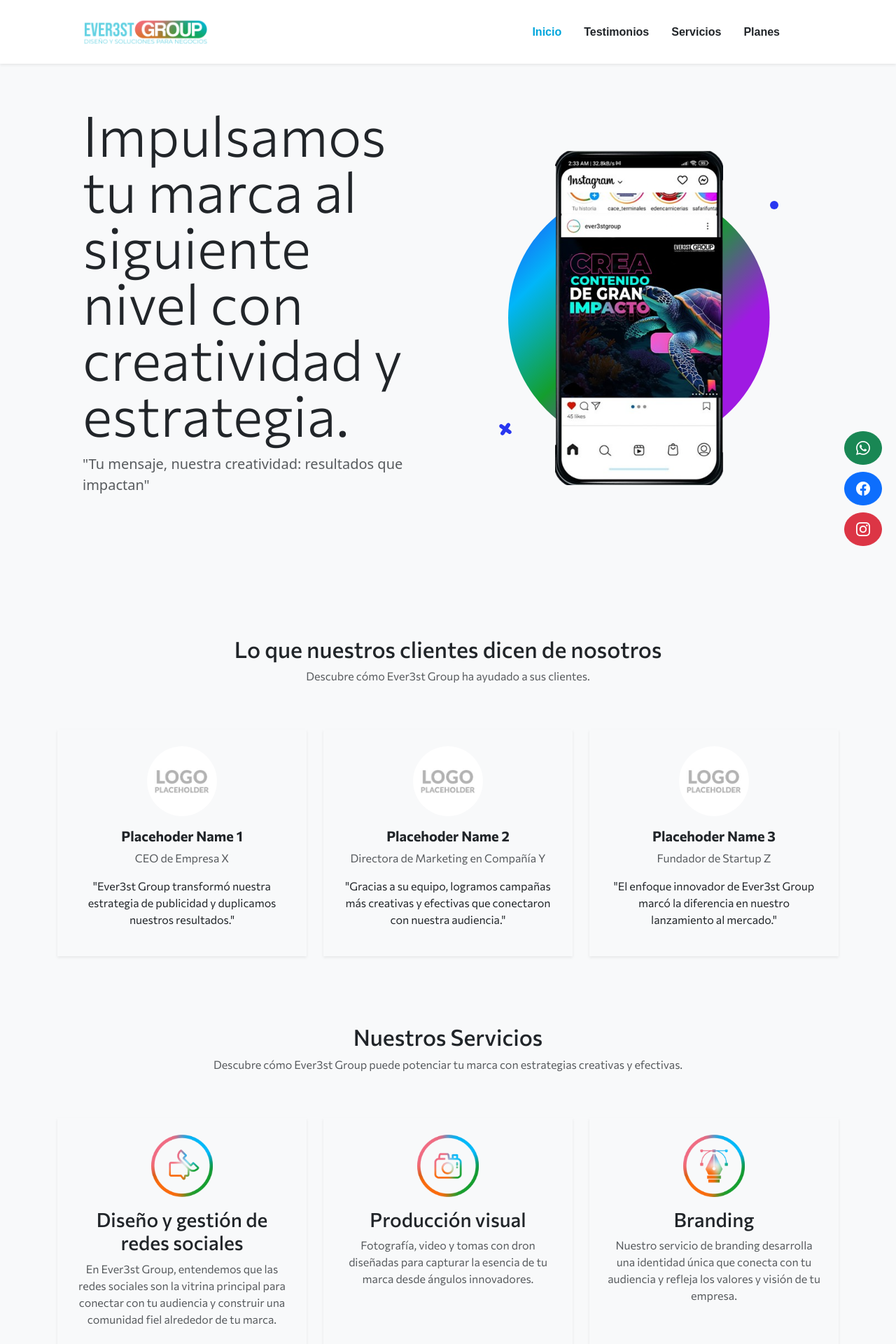
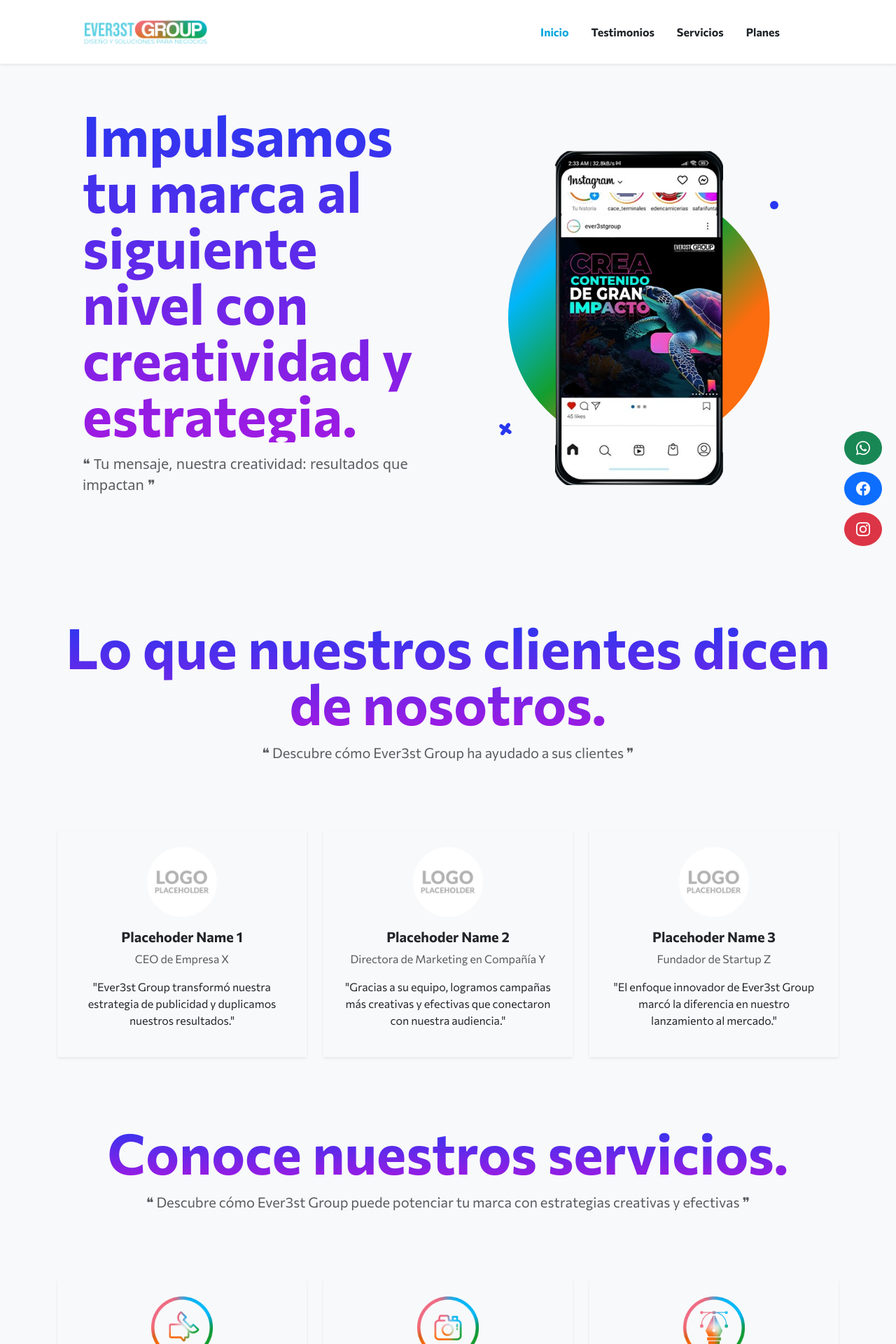
Before and after one commit to DaveLop23/ever3st, a React (Create React App) app: page / in a window 1280 px wide. Shown: the top 1920 px of the page at 70% size. Built offline with nearby package versions, Linux system fonts and the light colour scheme.

Commit message:
optimizacion de codigo
se optimiza codigo y se agregan estilos

```diff
--- a/src/components/Masthead.jsx
+++ b/src/components/Masthead.jsx
@@ -6,54 +6,37 @@ const Masthead = () => {
       <div className="container px-5">
         <div className="row gx-5 align-items-center">
           <div className="col-lg-6">
-            {/* Masthead text and app badges */}
             <div className="mb-5 mb-lg-0 text-center text-lg-start">
-              <h1 className="display-1 lh-1 mb-3">
-                Impulsamos tu marca al siguiente nivel con creatividad y estrategia.
-              </h1>
-              <p className="lead fw-normal text-muted mb-5">
-                "Tu mensaje, nuestra creatividad: resultados que impactan"
-              </p>
+              <h1 className="display-1 lh-1 mb-3 fw-bolder text-gradient">  Impulsamos tu marca al siguiente nivel con creatividad y estrategia. </h1>
+              <p className="lead fw-normal text-muted mb-5"> ❝ Tu mensaje, nuestra creatividad: resultados que impactan ❞ </p>
             </div>
           </div>
           <div className="col-lg-6">
-            {/* Masthead device mockup feature */}
             <div className="masthead-device-mockup">
               <svg
                 className="circle"
                 viewBox="0 0 100 100"
                 xmlns="http://www.w3.org/2000/svg"
+                aria-label="Gradient Circle"
+                role="img"
               >
                 <defs>
                   <linearGradient id="circleGradient" gradientTransform="rotate(45)">
-                    <stop
-                      className="gradient-start-color"
-                      offset="0%"
-                      stopColor="#F06C82"
-                    ></stop>
-                    <stop
-                      className="gradient-mid-color-1"
-                      offset="33%"
-                      stopColor="#01B6F9"
-                    ></stop>
-                    <stop
-                      className="gradient-mid-color-2"
-                      offset="66%"
-                      stopColor="#149E2E"
-                    ></stop>
-                    <stop
-                      className="gradient-end-color"
-                      offset="100%"
-                      stopColor="#FB6D0E"
-                    ></stop>
+                    <stop offset="0%" stopColor="#F06C82" />
+                    <stop offset="33%" stopColor="#01B6F9" />
+                    <stop offset="66%" stopColor="#149E2E" />
+                    <stop offset="100%" stopColor="#FB6D0E" />
                   </linearGradient>
                 </defs>
-                <circle cx="50" cy="50" r="50" fill="url(#circleGradient)"></circle>
+                <circle cx="50" cy="50" r="50" fill="url(#circleGradient)" />
               </svg>
+
               <svg
                 className="shape-1 d-none d-sm-block"
                 viewBox="0 0 240.83 240.83"
                 xmlns="http://www.w3.org/2000/svg"
+                aria-label="Background Shape 1"
+                role="img"
               >
                 <rect
                   x="-32.54"
@@ -62,7 +45,7 @@ const Masthead = () => {
                   height="84.05"
                   rx="42.03"
                   transform="translate(120.42 -49.88) rotate(45)"
-                ></rect>
+                />
                 <rect
                   x="-32.54"
                   y="78.39"
@@ -70,28 +53,33 @@ const Masthead = () => {
                   height="84.05"
                   rx="42.03"
                   transform="translate(-49.88 120.42) rotate(-45)"
-                ></rect>
+                />
               </svg>
+
               <svg
                 className="shape-2 d-none d-sm-block"
                 viewBox="0 0 100 100"
                 xmlns="http://www.w3.org/2000/svg"
+                aria-label="Background Shape 2"
+                role="img"
               >
-                <circle cx="50" cy="50" r="50"></circle>
+                <circle cx="50" cy="50" r="50" />
               </svg>
+
               <div className="device-wrapper">
                 <div
                   className="device"
                   data-device="iPhoneX"
                   data-orientation="portrait"
                   data-color="black"
-                ></div>
+                  aria-label="Device Mockup"
+                  role="img"
+                />
               </div>
             </div>
           </div>
         </div>
       </div>
-      <br />
     </header>
   );
 };
--- a/src/components/Navbar.jsx
+++ b/src/components/Navbar.jsx
@@ -8,14 +8,14 @@ const Navbar = () => {
   };
 
   const navbarStyle = {
-    fontFamily: 'Chewy, sans-serif',
+    fontFamily: 'Commissioner, sans-serif',
   };
 
   return (
     <nav className="navbar navbar-expand-lg navbar-light fixed-top shadow-sm" id="mainNav">
       <div className="container px-5 d-flex justify-content-between align-items-center" style={navbarStyle}>
         <a className="navbar-brand fw-bold mx-auto order-1 order-lg-0" href="#page-top" style={navbarStyle}>
-          <img src={logo} alt="Ever3st Group" style={{ width: '180px', height: 'auto' }} />
+          <img src={logo}  loading="lazy"  alt="Ever3st Group" style={{ width: '180px', height: 'auto' }} />
         </a>
         <button
           className="navbar-toggler order-2"
--- a/src/components/Plans.jsx
+++ b/src/components/Plans.jsx
@@ -62,25 +62,14 @@ const Plans = () => {
   return (
     <>
       <section id="plans" className="py-5 bg-light" style={{ paddingBottom: -10, fontFamily: '"Commissioner", sans-serif' }}>
-        <div className="container-fluid text-center">
-          <div className="row justify-content-center align-items-center">
-            <div className="col-auto">
-              <img
-                src={pricingPromo}
-                alt="pricingPromo"
-                className="img-fluid"
-                style={{ maxHeight: '80%', width: '100%' }}
-              />
-            </div>
-          </div>
-        </div>
-        <br />
+        <h1 className="display-1 lh-1 mb-4 fw-bolder  text-center text-gradient">  ¡Que tu negocio destaque! </h1>
         <div className="container-fluid text-center" style={{ backgroundColor: '#01A6DC', overflowX: 'hidden' }}>
           <div className="row justify-content-center align-items-center">
             <div className="col-auto">
               <img
                 src={pricingRibbon}
                 alt="pricingRibbon"
+                loading="lazy"
                 className="img-fluid"
                 style={{ maxHeight: '130px', width: '100%' }}
               />
@@ -95,7 +84,9 @@ const Plans = () => {
             {plans.map((plan, index) => (
               <div className="col-md-6 col-lg-4" key={index}>
                 <div className="d-flex justify-content-center mb-3">
-                  <img src={plan.img} alt={plan.alt} className="i" />
+                  <img
+                  loading="lazy"
+                  src={plan.img} alt={plan.alt} className="i" />
                 </div>
                 <div className="card p-4 shadow-sm" style={{ backgroundColor: plan.bgColor }}>
                   <ul className="list-unstyled fw-light text-white">
--- a/src/components/Services.jsx
+++ b/src/components/Services.jsx
@@ -37,10 +37,8 @@ const Services = () => {
            <div className="container">
            <div className="row text-center mb-5">
           <div className="col">
-            <h2 className="font-alt">Nuestros Servicios</h2>
-            <p className="text-muted">
-              Descubre cómo Ever3st Group puede potenciar tu marca con estrategias creativas y efectivas.
-            </p>
+          <h1 className="display-1 lh-1 mb-3 fw-bolder text-gradient">  Conoce nuestros servicios. </h1>
+          <p className="lead fw-normal text-muted mb-5"> ❝ Descubre cómo Ever3st Group puede potenciar tu marca con estrategias creativas y efectivas ❞ </p>
           </div>
         </div>
 
@@ -52,6 +50,7 @@ const Services = () => {
                 <img
                   src={service.img}
                   alt={service.alt}
+                  loading="lazy"
                   className="mb-3 img-fluid"
                   style={{ width: '30%', height: '30%', objectFit: 'contain' }}
                 />
--- a/src/components/Testimonials.jsx
+++ b/src/components/Testimonials.jsx
@@ -28,8 +28,8 @@ const Testimonials = () => {
             <div className="container">
                 <div className="row text-center mb-5">
                     <div className="col">
-                        <h2 className="font-alt-5">Lo que nuestros clientes dicen de nosotros</h2>
-                        <p className="text-muted">Descubre cómo Ever3st Group ha ayudado a sus clientes.</p>
+                        <h1 className="display-1 lh-1 mb-3 fw-bolder text-gradient">  Lo que nuestros clientes dicen de nosotros. </h1>
+                        <p className="lead fw-normal text-muted mb-5"> ❝ Descubre cómo Ever3st Group ha ayudado a sus clientes ❞ </p>
                     </div>
                 </div>
                 <div className="row g-4">
@@ -39,6 +39,7 @@ const Testimonials = () => {
                                 <div className="card-body">
                                     <img
                                         src={testimonial.image}
+                                        loading="lazy"
                                         alt={`Testimonio de ${testimonial.name}`}
                                         className="rounded-circle mb-3 img-fluid"
                                         style={{ width: '100px', height: '100px', objectFit: 'cover' }}
```
